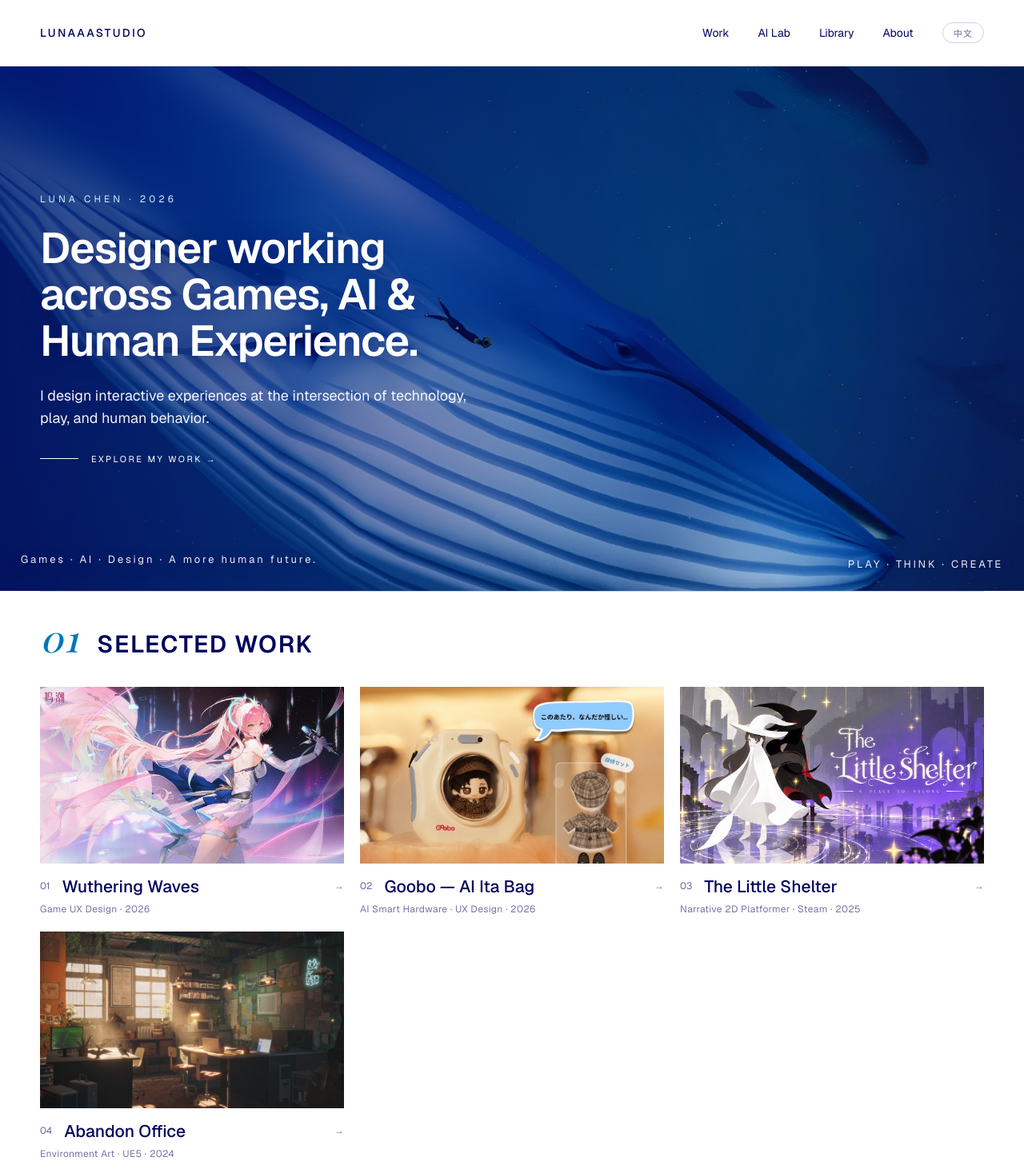
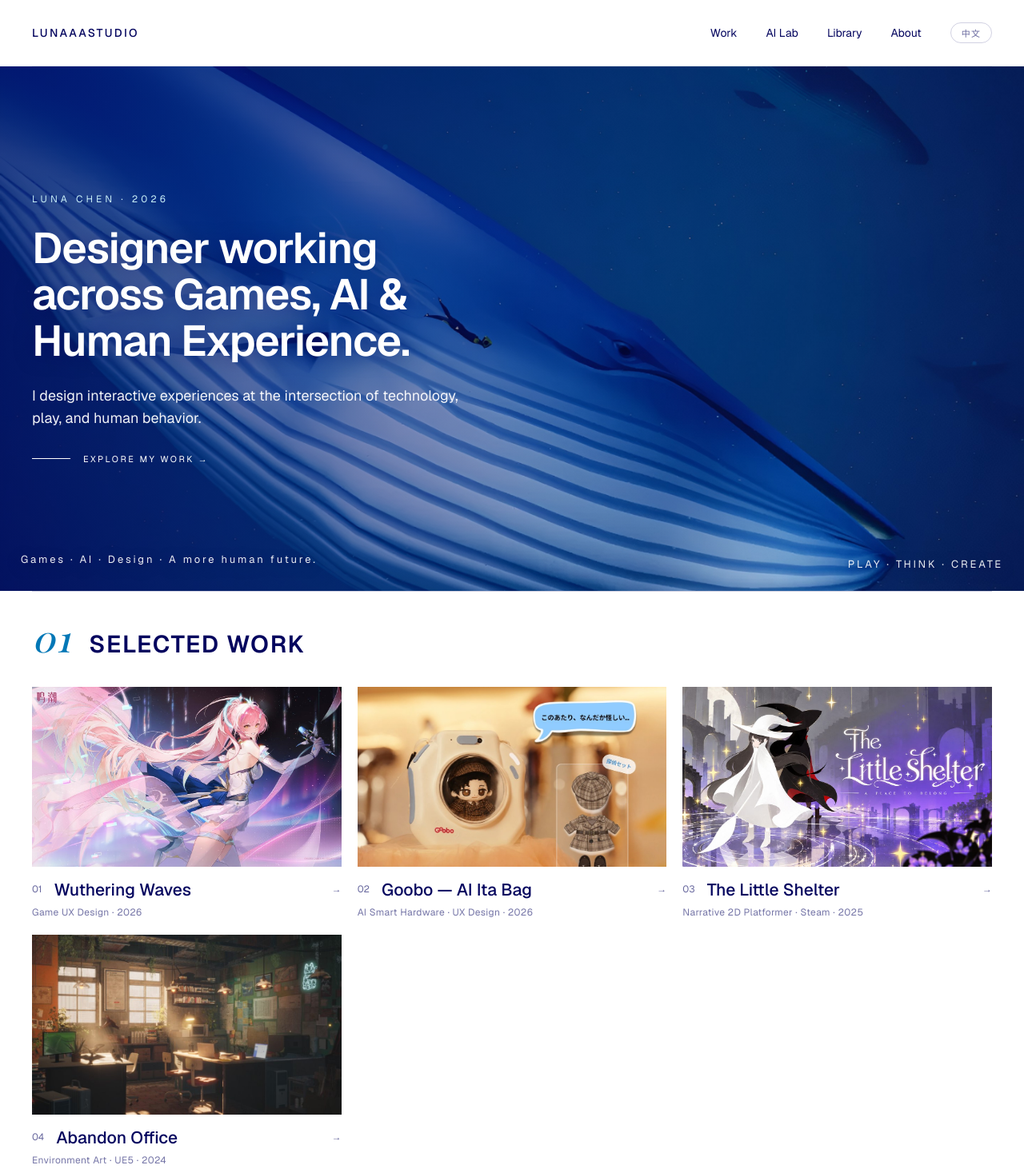
Before and after one commit to lunaaastudio/lunaaa-astro-starter, an Astro site: page / in a window 1280 px wide. Shown: the top 1462 px of the page at 80% size. Built offline with nearby package versions, Linux system fonts and the light colour scheme; Astro itself is replaced by a stand-in of ours; a web font is replaced by a local one.

Commit message:
Responsive: widen shell to 1440px, add 1024px 2-col breakpoint, 1-col on mobile

```diff
--- a/src/styles/global.css
+++ b/src/styles/global.css
@@ -17,7 +17,7 @@
 html{scroll-behavior:smooth}
 body{margin:0;background:var(--bg);color:var(--ink);font-family:var(--sans)}
 a{color:inherit;text-decoration:none}
-.shell{width:min(1180px,calc(100% - 64px));margin-inline:auto}
+.shell{width:min(1440px,calc(100% - 80px));margin-inline:auto}
 
 .site-header{
   display:flex;align-items:center;justify-content:space-between;
@@ -73,7 +73,7 @@ nav a:hover:after{right:0}
   background:linear-gradient(100deg,rgba(3,4,94,.66) 0%,rgba(3,4,94,.38) 45%,rgba(3,4,94,.06) 78%)
 }
 .hero-full .hero-inner{
-  position:relative;width:min(1180px,calc(100% - 64px));margin-inline:auto;
+  position:relative;width:min(1440px,calc(100% - 80px));margin-inline:auto;
   padding:96px 0
 }
 .hero-full .hero-copy{max-width:600px}
@@ -275,14 +275,18 @@ html[lang=zh-CN] .bio{line-height:1.85}
   .cursor-ring{display:none}
 }
 
+@media (max-width:1024px){
+  .card-grid{grid-template-columns:repeat(2,1fr)}
+}
+
 @media (max-width:900px){
   .hero{grid-template-columns:1fr;gap:35px;padding-top:40px}
   .art-panel{height:380px}
-  .card-grid{grid-template-columns:1fr}
 }
 
 @media (max-width:640px){
   .shell{width:calc(100% - 34px)}
+  .card-grid{grid-template-columns:1fr}
   .site-header{padding:20px 0}
   nav{gap:16px;font-size:12px}
   .hero{min-height:auto;padding:70px 0}
```
